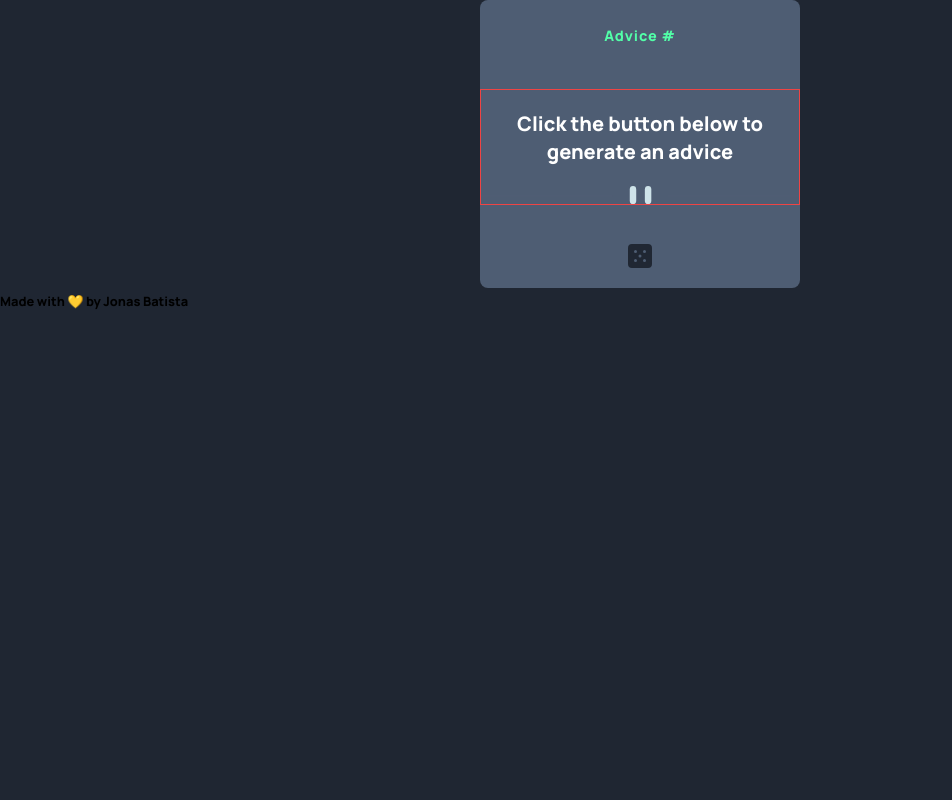
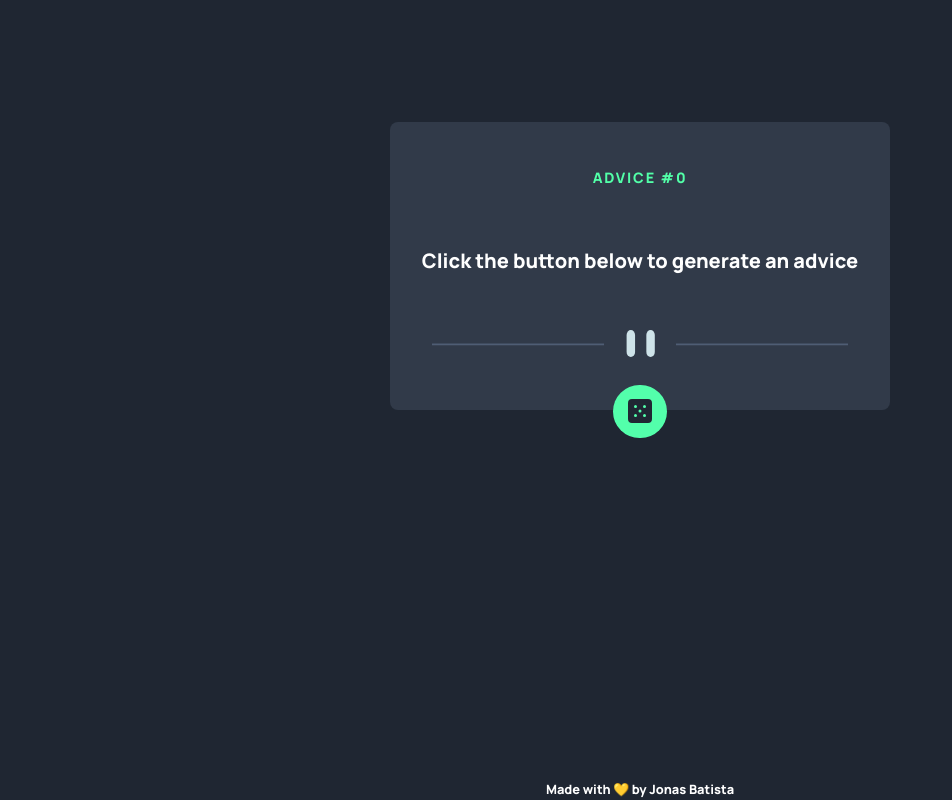
Before and after one commit to jonas-nb/AdviceApp, a React (Create React App) app: page / in a window 1280 px wide. Shown: the whole page, without its empty margins (0-952 px from the left). Built offline with nearby package versions, Linux system fonts and the light colour scheme.

Commit message:
terminado v1.2

```diff
--- a/src/App.jsx
+++ b/src/App.jsx
@@ -3,9 +3,13 @@ import Container from './Components/Container';
 import Footer from './Components/Footer';
 const App = () => {
     return (
-        <div className="w-full h-screen bg-[#1f2632]">
-            <Container />
-            <Footer />
+        <div className="w-full h-screen grid bg-[#1f2632]">
+            <div className="self-center">
+                <Container />
+            </div>
+            <div className="self-end">
+                <Footer />
+            </div>
         </div>
     );
 };
--- a/src/Components/Container.jsx
+++ b/src/Components/Container.jsx
@@ -5,7 +5,7 @@ import PatternDesktop from '../assets/images/pattern-desktop.svg';
 import mainIcon from '../assets/images/icon-dice.svg';
 
 const Container = () => {
-    const [adviceNumber, setAdviceNumber] = useState();
+    const [adviceNumber, setAdviceNumber] = useState(0);
     const [advice, setAdvice] = useState(
         'Click the button below to generate an advice'
     );
@@ -24,17 +24,24 @@ const Container = () => {
     };
 
     return (
-        <div className=" m-auto flex flex-col justify-around items-center max-w-[320px] h-72 bg-[#4e5d73] rounded-lg">
-            <div className="text-[#52ffa8] text-lg tracking-wider">
-                <small>
+        <div className=" m-auto flex flex-col justify-center items-center max-w-[320px] xl:max-w-[500px] h-72 bg-[#313a49] rounded-lg">
+            <div className="mt-10 text-[#52ffa8] text-lg tracking-widest">
+                <small className="uppercase">
                     Advice <span>#{adviceNumber}</span>
                 </small>
             </div>
-            <div className="border border-red-500 flex flex-col justify-between text-center text-[#fff]">
-                <p className="p-5 text-xl">{advice}</p>
-                <img src={PatternMobile} alt="divisor meramente ilustrativo" />
+            <div className="flex flex-col justify-center text-center text-[#fff] h-52">
+                <p className="p-3 text-lg xl:text-xl">{advice}</p>
             </div>
-            <button onClick={adviceGenerator}>
+            <img
+                className="m-auto w-10/12 h-3 xl:h-10 "
+                src={PatternMobile}
+                alt="divisor meramente ilustrativo"
+            />
+            <button
+                className="bg-[#53ffab] hover:shadow-[0px_0px_25px_2px_#53ffab] duration-300 h-[5rem] xl:h-20 w-[3.6rem] xl:w-[3.4rem] rounded-full flex items-center justify-center relative top-7"
+                onClick={adviceGenerator}
+            >
                 <img src={mainIcon} alt="" />
             </button>
         </div>
--- a/src/Components/Footer.jsx
+++ b/src/Components/Footer.jsx
@@ -2,7 +2,7 @@ import React from 'react';
 
 const Footer = () => {
     return (
-        <footer>
+        <footer className="text-center text-white">
             <small>Made with 💛 by Jonas Batista</small>
         </footer>
     );
```
